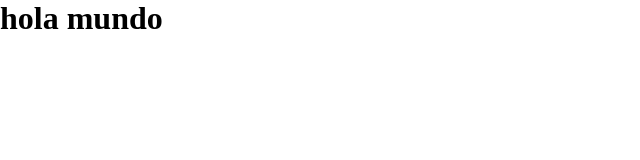
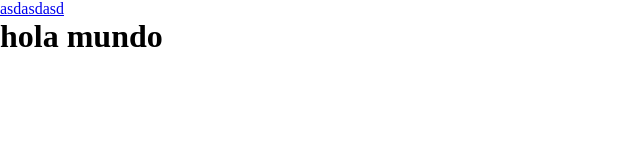
Before and after one commit to emilianogasco/wiicegresados, a plain HTML site: page index.html in a window 1280 px wide. Shown: the whole page, without its empty margins (0-640 px from the left). Drawn offline with Linux system fonts and the light colour scheme.

Commit message:
Update index.html

```diff
--- a/index.html
+++ b/index.html
@@ -11,7 +11,7 @@
   <header>
     <section>
       <nav>
-        <a href="./juegos.html"></a>
+        <a href="./juegos.html">asdasdasd</a>
       </nav>
     </section>
   </header>
```
